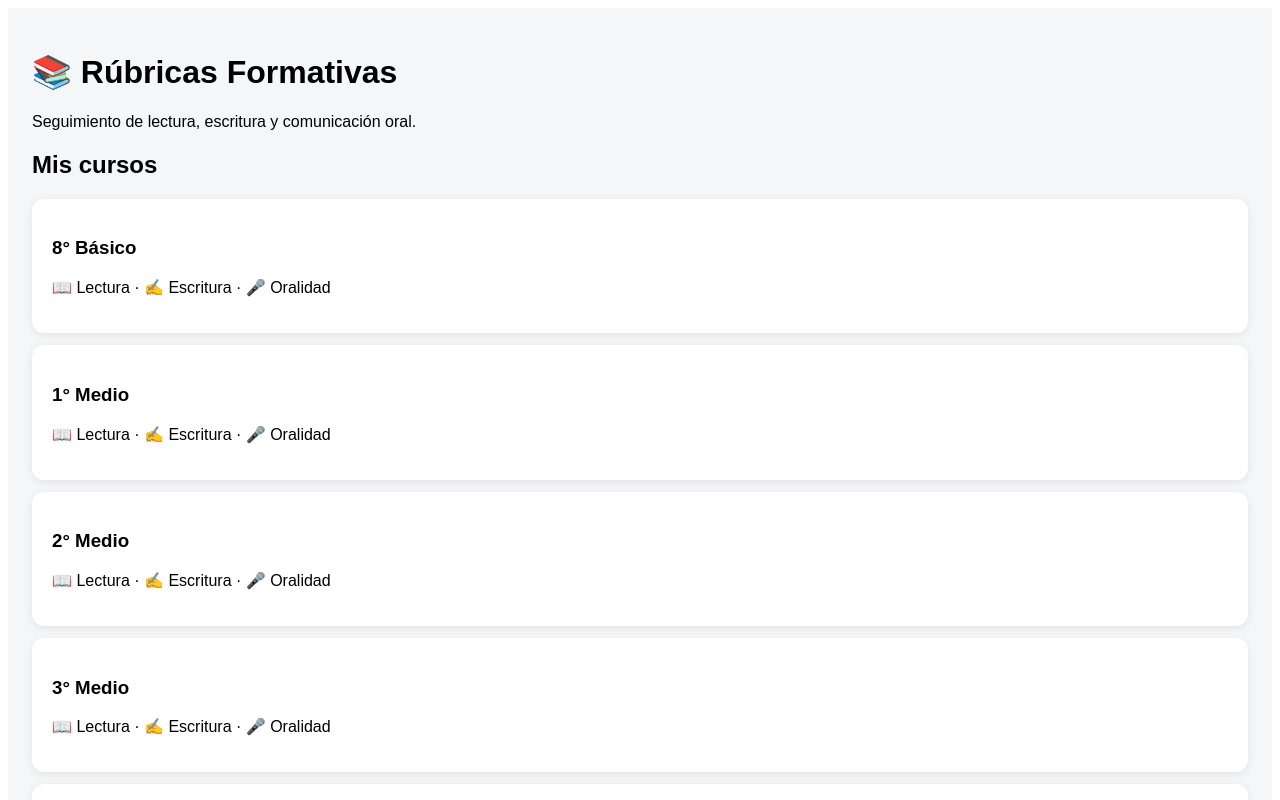
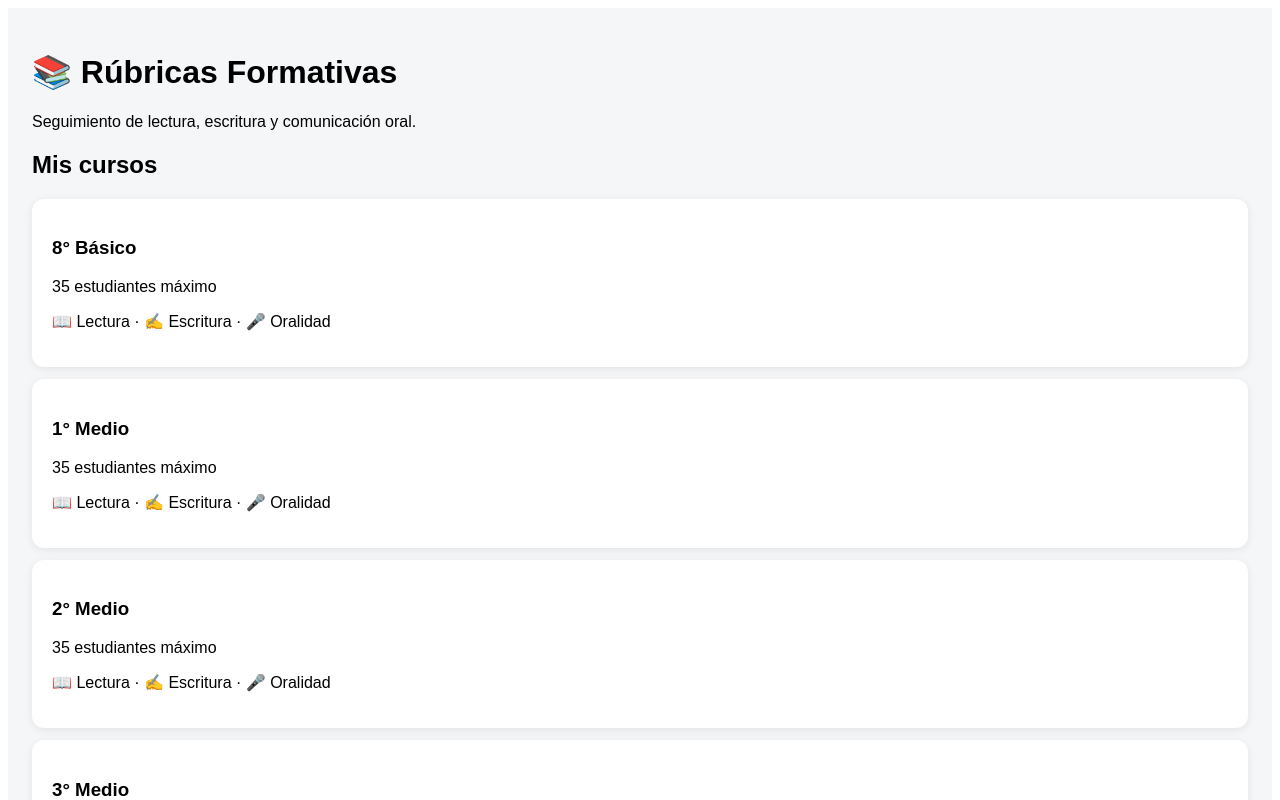
Before and after one commit to sebahabs/rubricas-formativas, a Next.js app: page / in a window 1280 px wide. Shown: the top 800 px of the page. Built offline with nearby package versions, Linux system fonts and the light colour scheme.

Commit message:
Update page.js

```diff
--- a/app/page.js
+++ b/app/page.js
@@ -1,18 +1,25 @@
 const cursos = [
-  "8° Básico",
-  "1° Medio",
-  "2° Medio",
-  "3° Medio",
-  "4° Medio",
-  "PyA",
-  "1NM EPJA",
-  "2NM EPJA",
-  "Orientación",
+  { nombre: "8° Básico", estudiantes: 35 },
+  { nombre: "1° Medio", estudiantes: 35 },
+  { nombre: "2° Medio", estudiantes: 35 },
+  { nombre: "3° Medio", estudiantes: 35 },
+  { nombre: "4° Medio", estudiantes: 35 },
+  { nombre: "PyA", estudiantes: 35 },
+  { nombre: "1NM EPJA", estudiantes: 35 },
+  { nombre: "2NM EPJA", estudiantes: 35 },
+  { nombre: "Orientación", estudiantes: 35 },
 ];
 
 export default function Home() {
   return (
-    <main style={{ fontFamily: "Arial", padding: 24, background: "#f4f6f8", minHeight: "100vh" }}>
+    <main
+      style={{
+        fontFamily: "Arial",
+        padding: 24,
+        background: "#f4f6f8",
+        minHeight: "100vh",
+      }}
+    >
       <h1>📚 Rúbricas Formativas</h1>
       <p>Seguimiento de lectura, escritura y comunicación oral.</p>
 
@@ -20,18 +27,23 @@ export default function Home() {
 
       <div style={{ display: "grid", gap: 12 }}>
         {cursos.map((curso) => (
-          <div
-            key={curso}
+          <a
+            key={curso.nombre}
+            href={`/curso/${encodeURIComponent(curso.nombre)}`}
             style={{
+              display: "block",
               background: "white",
               padding: 20,
               borderRadius: 12,
               boxShadow: "0 2px 8px rgba(0,0,0,0.08)",
+              color: "black",
+              textDecoration: "none",
             }}
           >
-            <h3>{curso}</h3>
+            <h3>{curso.nombre}</h3>
+            <p>{curso.estudiantes} estudiantes máximo</p>
             <p>📖 Lectura · ✍️ Escritura · 🎤 Oralidad</p>
-          </div>
+          </a>
         ))}
       </div>
     </main>
```
